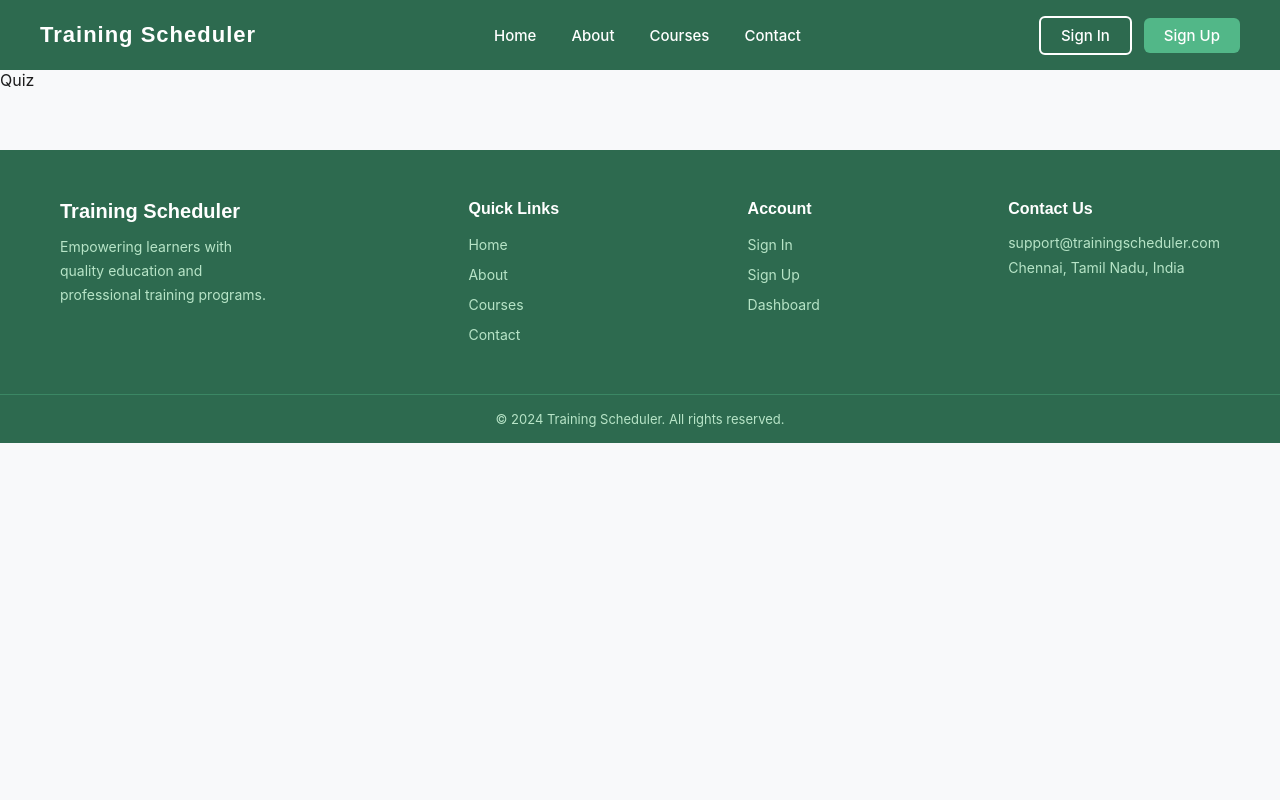
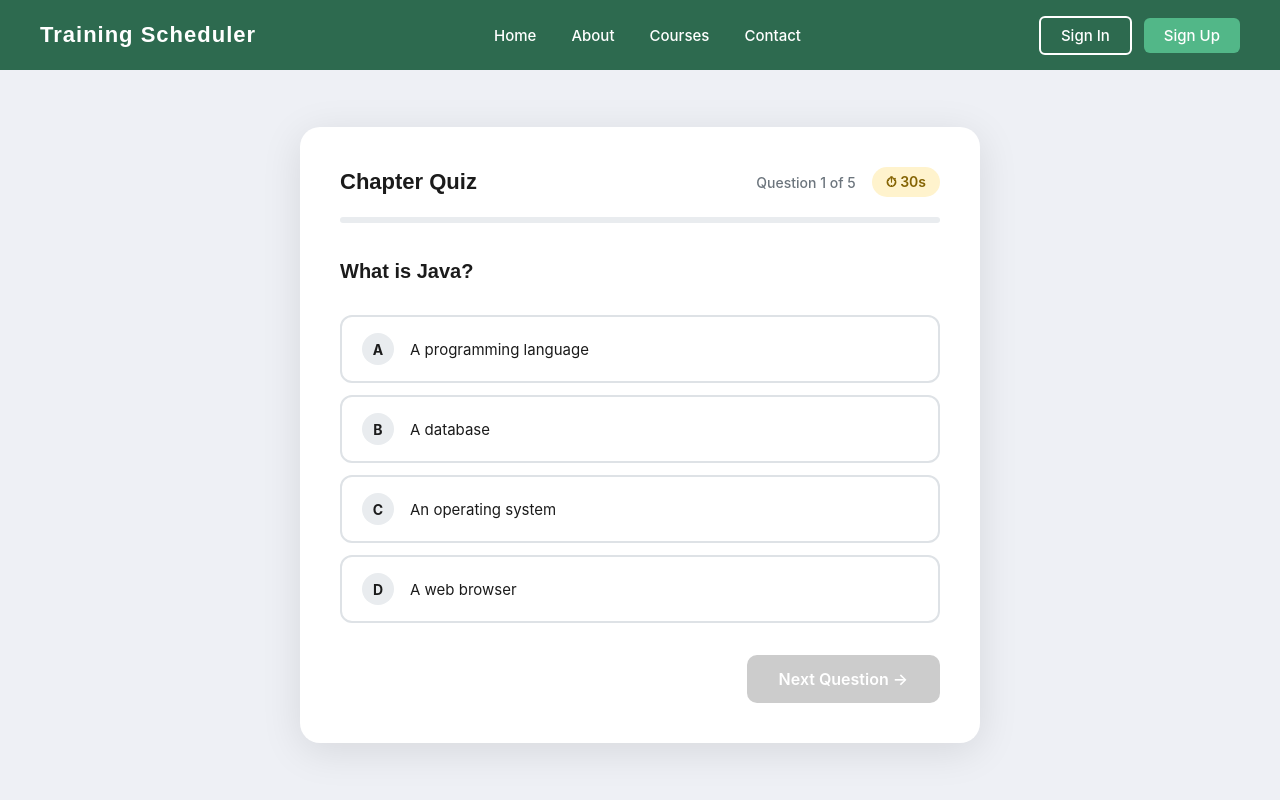
Before and after one commit to Harihp1906/training-scheduler, a React (Create React App) app: page /quiz/1 in a window 1280 px wide. Shown: the top 800 px of the page. Built offline with nearby package versions, Linux system fonts and the light colour scheme.

Commit message:
Added Quiz page with anti-cheat features

```diff
--- a/src/pages/student/Quiz.jsx
+++ b/src/pages/student/Quiz.jsx
@@ -1,9 +1,165 @@
-import React from 'react'
+import { useState } from 'react';
+import { useParams, useNavigate } from 'react-router-dom';
+import '../styles/student/Quiz.css';
 
 const Quiz = () => {
+
+  const { id } = useParams();
+  const navigate = useNavigate();
+
+  const [currentQuestion, setCurrentQuestion] = useState(0);
+  const [selectedAnswer, setSelectedAnswer] = useState(null);
+  const [answers, setAnswers] = useState([]);
+  const [quizFinished, setQuizFinished] = useState(false);
+  const [timeLeft, setTimeLeft] = useState(30);
+
+  const questions = [
+    {
+      id: 1,
+      question: 'What is Java?',
+      options: [
+        'A programming language',
+        'A database',
+        'An operating system',
+        'A web browser'
+      ],
+      correct: 0
+    },
+    {
+      id: 2,
+      question: 'Which keyword is used to create a class in Java?',
+      options: ['class', 'Class', 'create', 'new'],
+      correct: 0
+    },
+    {
+      id: 3,
+      question: 'What does JDK stand for?',
+      options: [
+        'Java Development Kit',
+        'Java Desktop Kit',
+        'Java Data Kit',
+        'Java Design Kit'
+      ],
+      correct: 0
+    },
+    {
+      id: 4,
+      question: 'Which of these is NOT a primitive data type in Java?',
+      options: ['int', 'boolean', 'String', 'char'],
+      correct: 2
+    },
+    {
+      id: 5,
+      question: 'What is the entry point of a Java program?',
+      options: ['start()', 'main()', 'run()', 'init()'],
+      correct: 1
+    },
+  ];
+
+  const handleAnswer = (index) => {
+    if (selectedAnswer !== null) return;
+    setSelectedAnswer(index);
+  };
+
+  const handleNext = () => {
+    const newAnswers = [...answers, selectedAnswer];
+    setAnswers(newAnswers);
+    setSelectedAnswer(null);
+
+    if (currentQuestion + 1 >= questions.length) {
+      setQuizFinished(true);
+    } else {
+      setCurrentQuestion(currentQuestion + 1);
+      setTimeLeft(30);
+    }
+  };
+
+  const getScore = () => {
+    return answers.filter((ans, i) => ans === questions[i].correct).length;
+  };
+
+  const passed = getScore() >= Math.ceil(questions.length * 0.7);
+
+  if (quizFinished) {
+    return (
+      <div className="quiz-page">
+        <div className="quiz-result">
+          <div className="result-icon">{passed ? '🎉' : '😔'}</div>
+          <h2>{passed ? 'Congratulations!' : 'Better Luck Next Time!'}</h2>
+          <p className="result-score">{getScore()} / {questions.length}</p>
+          <p className="result-status">{passed ? 'You passed the quiz!' : 'You need 70% to pass.'}</p>
+          <div className="result-actions">
+            {passed ? (
+              <button className="btn-next-chapter" onClick={() => navigate(`/course/${id}`)}>
+                Continue Course
+              </button>
+            ) : (
+              <button className="btn-retry" onClick={() => window.location.reload()}>
+                Retry Quiz
+              </button>
+            )}
+          </div>
+        </div>
+      </div>
+    );
+  }
+
+  const question = questions[currentQuestion];
+
   return (
-    <div>Quiz</div>
-  )
+    <div className="quiz-page">
+      <div className="quiz-container">
+
+        {/* Header */}
+        <div className="quiz-header">
+          <h2>Chapter Quiz</h2>
+          <div className="quiz-meta">
+            <span className="quiz-progress">Question {currentQuestion + 1} of {questions.length}</span>
+            <span className="quiz-timer">⏱ {timeLeft}s</span>
+          </div>
+        </div>
+
+        {/* Progress Bar */}
+        <div className="quiz-progress-bar">
+          <div
+            className="quiz-progress-fill"
+            style={{ width: `${((currentQuestion) / questions.length) * 100}%` }}
+          ></div>
+        </div>
+
+        {/* Question */}
+        <div className="quiz-question">
+          <h3>{question.question}</h3>
+        </div>
+
+        {/* Options */}
+        <div className="quiz-options">
+          {question.options.map((option, index) => (
+            <button
+              key={index}
+              className={`quiz-option ${selectedAnswer === index ? 'selected' : ''}`}
+              onClick={() => handleAnswer(index)}
+            >
+              <span className="option-letter">{String.fromCharCode(65 + index)}</span>
+              {option}
+            </button>
+          ))}
+        </div>
+
+        {/* Next Button */}
+        <div className="quiz-footer">
+          <button
+            className="btn-next"
+            onClick={handleNext}
+            disabled={selectedAnswer === null}
+          >
+            {currentQuestion + 1 === questions.length ? 'Submit Quiz' : 'Next Question →'}
+          </button>
+        </div>
+
+      </div>
+    </div>
+  );
 }
 
-export default Quiz
+export default Quiz;
--- a/src/pages/styles/student/Quiz.css
+++ b/src/pages/styles/student/Quiz.css
@@ -0,0 +1,234 @@
+/* ==================== QUIZ PAGE ==================== */
+
+.quiz-page {
+  min-height: calc(100vh - 70px);
+  background-color: #eef0f5;
+  display: flex;
+  align-items: center;
+  justify-content: center;
+  padding: 40px 20px;
+}
+
+.quiz-container {
+  background-color: var(--white);
+  border-radius: 20px;
+  padding: 40px;
+  width: 100%;
+  max-width: 680px;
+  box-shadow: 0 8px 40px rgba(0,0,0,0.10);
+}
+
+/* Header */
+.quiz-header {
+  display: flex;
+  justify-content: space-between;
+  align-items: center;
+  margin-bottom: 20px;
+}
+
+.quiz-header h2 {
+  font-size: 22px;
+  font-weight: 700;
+  color: var(--dark);
+}
+
+.quiz-meta {
+  display: flex;
+  gap: 16px;
+  align-items: center;
+}
+
+.quiz-progress {
+  font-size: 14px;
+  color: var(--grey);
+  font-weight: 500;
+}
+
+.quiz-timer {
+  background-color: #fff3cd;
+  color: #856404;
+  padding: 6px 14px;
+  border-radius: 50px;
+  font-size: 14px;
+  font-weight: 600;
+}
+
+/* Progress Bar */
+.quiz-progress-bar {
+  height: 6px;
+  background-color: #e9ecef;
+  border-radius: 50px;
+  margin-bottom: 32px;
+  overflow: hidden;
+}
+
+.quiz-progress-fill {
+  height: 100%;
+  background-color: var(--primary);
+  border-radius: 50px;
+  transition: width 0.3s;
+}
+
+/* Question */
+.quiz-question {
+  margin-bottom: 28px;
+}
+
+.quiz-question h3 {
+  font-size: 20px;
+  font-weight: 600;
+  color: var(--dark);
+  line-height: 1.6;
+}
+
+/* Options */
+.quiz-options {
+  display: flex;
+  flex-direction: column;
+  gap: 12px;
+  margin-bottom: 32px;
+}
+
+.quiz-option {
+  display: flex;
+  align-items: center;
+  gap: 16px;
+  padding: 16px 20px;
+  border-radius: 12px;
+  border: 2px solid var(--border);
+  background-color: var(--white);
+  font-size: 15px;
+  font-family: 'Inter', sans-serif;
+  color: var(--dark);
+  cursor: pointer;
+  transition: all 0.2s;
+  text-align: left;
+}
+
+.quiz-option:hover {
+  border-color: var(--primary);
+  background-color: #f0faf4;
+}
+
+.quiz-option.selected {
+  border-color: var(--primary);
+  background-color: #d8f3dc;
+  color: var(--primary);
+  font-weight: 600;
+}
+
+.option-letter {
+  width: 32px;
+  height: 32px;
+  border-radius: 50%;
+  background-color: #e9ecef;
+  display: flex;
+  align-items: center;
+  justify-content: center;
+  font-size: 14px;
+  font-weight: 700;
+  flex-shrink: 0;
+}
+
+.quiz-option.selected .option-letter {
+  background-color: var(--primary);
+  color: var(--white);
+}
+
+/* Footer */
+.quiz-footer {
+  display: flex;
+  justify-content: flex-end;
+}
+
+.btn-next {
+  background-color: var(--primary);
+  color: var(--white);
+  padding: 14px 32px;
+  border-radius: 10px;
+  font-size: 16px;
+  font-weight: 600;
+  font-family: 'Inter', sans-serif;
+  transition: background-color 0.3s;
+}
+
+.btn-next:hover {
+  background-color: var(--primary-light);
+}
+
+.btn-next:disabled {
+  background-color: #ccc;
+  cursor: not-allowed;
+}
+
+/* Result */
+.quiz-result {
+  background-color: var(--white);
+  border-radius: 20px;
+  padding: 60px 40px;
+  width: 100%;
+  max-width: 500px;
+  box-shadow: 0 8px 40px rgba(0,0,0,0.10);
+  text-align: center;
+}
+
+.result-icon {
+  font-size: 70px;
+  margin-bottom: 20px;
+}
+
+.quiz-result h2 {
+  font-size: 28px;
+  font-weight: 700;
+  color: var(--dark);
+  margin-bottom: 16px;
+}
+
+.result-score {
+  font-size: 52px;
+  font-weight: 800;
+  color: var(--primary);
+  margin-bottom: 8px;
+}
+
+.result-status {
+  font-size: 16px;
+  color: var(--grey);
+  margin-bottom: 32px;
+}
+
+.result-actions {
+  display: flex;
+  justify-content: center;
+  gap: 16px;
+}
+
+.btn-next-chapter {
+  background-color: var(--primary);
+  color: var(--white);
+  padding: 14px 32px;
+  border-radius: 10px;
+  font-size: 16px;
+  font-weight: 600;
+  font-family: 'Inter', sans-serif;
+  transition: background-color 0.3s;
+}
+
+.btn-next-chapter:hover {
+  background-color: var(--primary-light);
+}
+
+.btn-retry {
+  background-color: var(--error);
+  color: var(--white);
+  padding: 14px 32px;
+  border-radius: 10px;
+  font-size: 16px;
+  font-weight: 600;
+  font-family: 'Inter', sans-serif;
+  transition: background-color 0.3s;
+}
+
+.btn-retry:hover {
+  background-color: #c0392b;
+}
```
